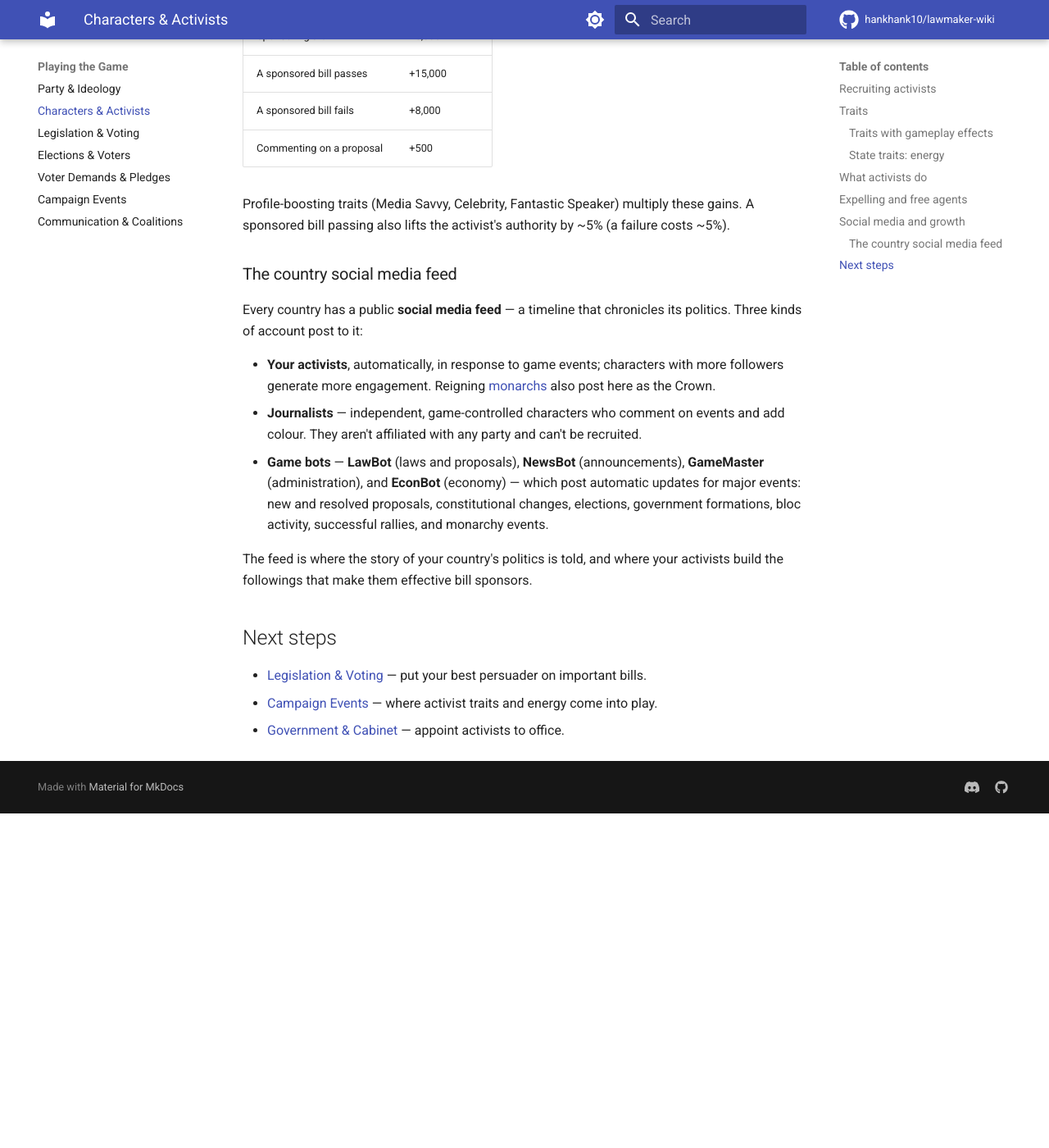
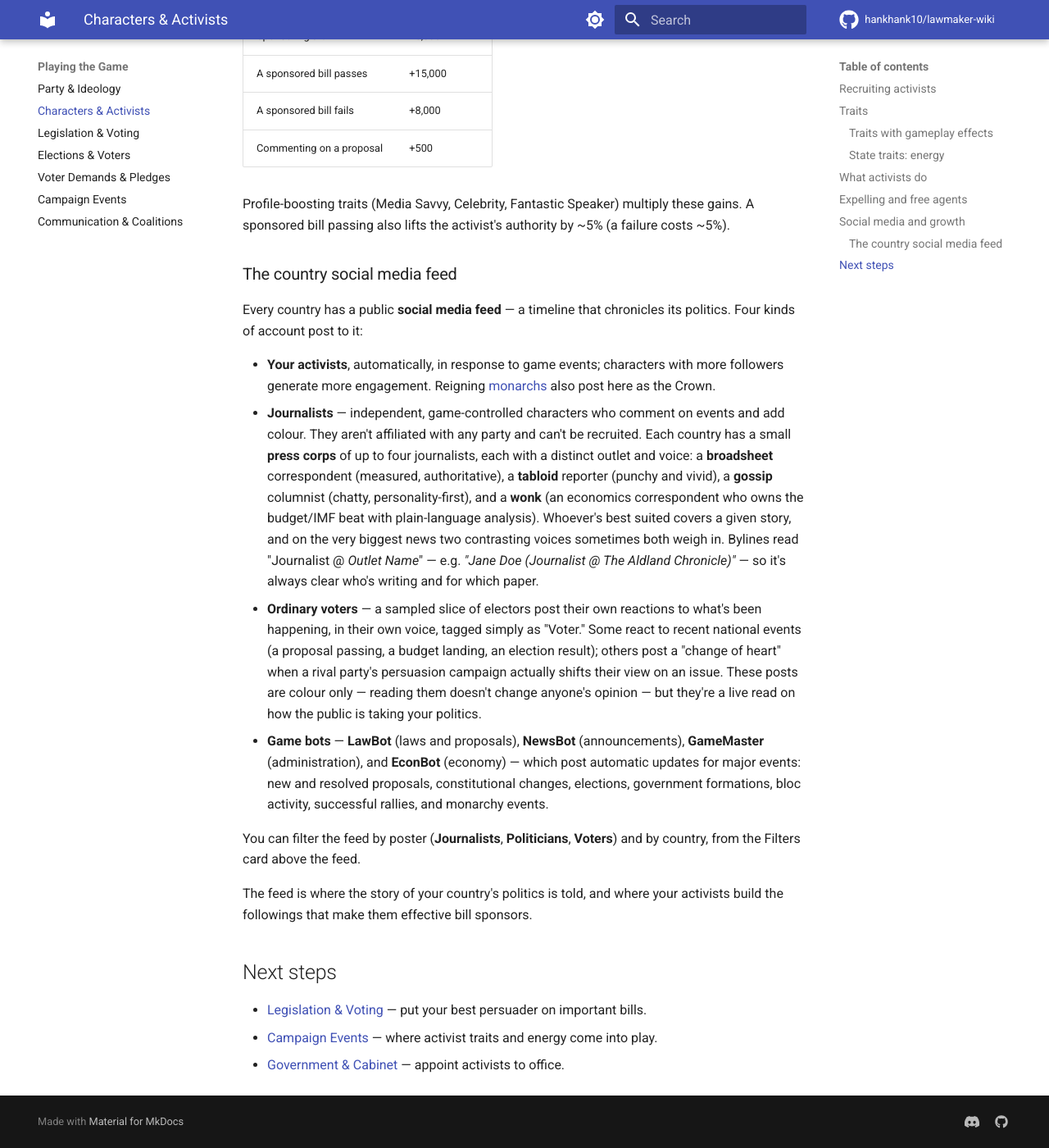
Before and after one commit to hankhank10/lawmaker-wiki, an MkDocs documentation site: the page built from docs/gameplay/characters.md, in a window 1280 px wide and 1400 px high, scrolled down 2575 px. Shown: the whole window at 82% size. Built offline with MkDocs 1.6.1 and Material for MkDocs 9.7.7, drawn with Linux system fonts in a browser that asks for light colours; comment, search, counter and statistics services are not loaded; before the commit the page ends 3567 px from its top, so only the background shows below that.

Commit message:
📝 Sync from private repo
Auto-synced from hankhank10/lawmaker/game-manual

```diff
--- a/docs/gameplay/characters.md
+++ b/docs/gameplay/characters.md
@@ -70,11 +70,14 @@ Profile-boosting traits (Media Savvy, Celebrity, Fantastic Speaker) multiply the
 
 ### The country social media feed
 
-Every country has a public **social media feed** — a timeline that chronicles its politics. Three kinds of account post to it:
+Every country has a public **social media feed** — a timeline that chronicles its politics. Four kinds of account post to it:
 
 - **Your activists**, automatically, in response to game events; characters with more followers generate more engagement. Reigning [monarchs](monarchy.md) also post here as the Crown.
-- **Journalists** — independent, game-controlled characters who comment on events and add colour. They aren't affiliated with any party and can't be recruited.
+- **Journalists** — independent, game-controlled characters who comment on events and add colour. They aren't affiliated with any party and can't be recruited. Each country has a small **press corps** of up to four journalists, each with a distinct outlet and voice: a **broadsheet** correspondent (measured, authoritative), a **tabloid** reporter (punchy and vivid), a **gossip** columnist (chatty, personality-first), and a **wonk** (an economics correspondent who owns the budget/IMF beat with plain-language analysis). Whoever's best suited covers a given story, and on the very biggest news two contrasting voices sometimes both weigh in. Bylines read "Journalist @ *Outlet Name*" — e.g. *"Jane Doe (Journalist @ The Aldland Chronicle)"* — so it's always clear who's writing and for which paper.
+- **Ordinary voters** — a sampled slice of electors post their own reactions to what's been happening, in their own voice, tagged simply as "Voter." Some react to recent national events (a proposal passing, a budget landing, an election result); others post a "change of heart" when a rival party's persuasion campaign actually shifts their view on an issue. These posts are colour only — reading them doesn't change anyone's opinion — but they're a live read on how the public is taking your politics.
 - **Game bots** — **LawBot** (laws and proposals), **NewsBot** (announcements), **GameMaster** (administration), and **EconBot** (economy) — which post automatic updates for major events: new and resolved proposals, constitutional changes, elections, government formations, bloc activity, successful rallies, and monarchy events.
+
+You can filter the feed by poster (**Journalists**, **Politicians**, **Voters**) and by country, from the Filters card above the feed.
 
 The feed is where the story of your country's politics is told, and where your activists build the followings that make them effective bill sponsors.
 
```
Also changed, not shown: docs/gameplay/demands.md (+1 -1 lines), docs/gameplay/economy.md (+2 -0 lines), docs/gameplay/parties.md (+1 -1 lines).
